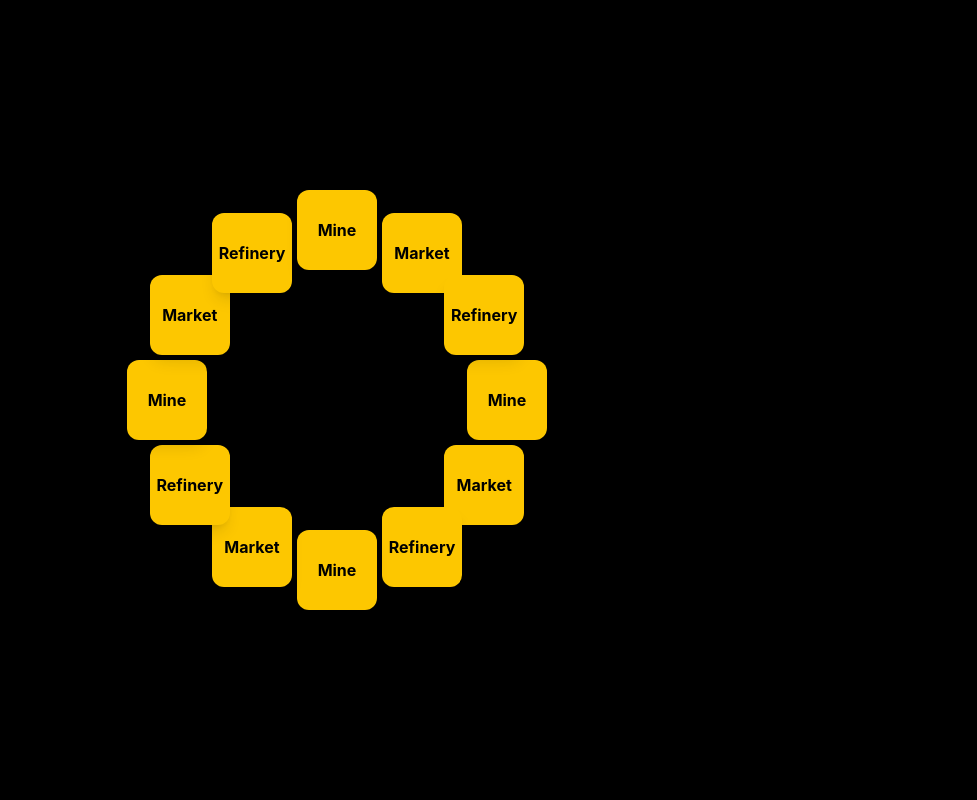
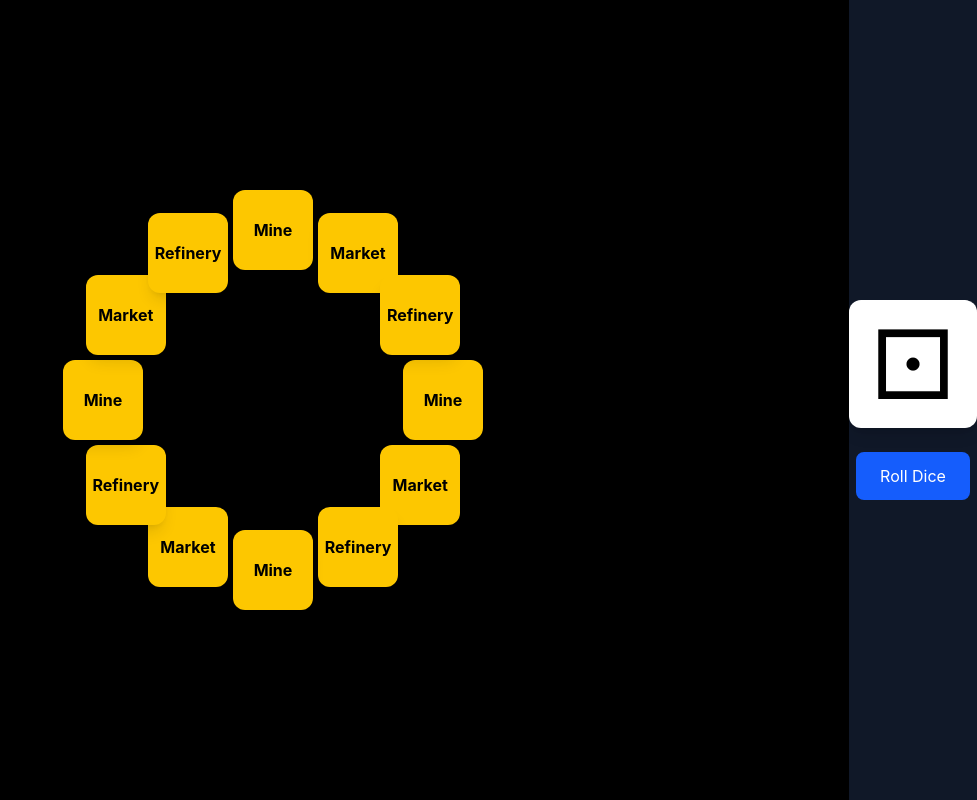
Before and after one commit to bhoomikasingh1825-png/Market-Maruder, a React (Vite) app: page / in a window 1280 px wide. Shown: the whole page, without its empty margins (303-1280 px from the left). Built offline with nearby package versions, Linux system fonts and the light colour scheme.

Commit message:
Complete Step 2: Dice rolling functionality

```diff
--- a/src/App.jsx
+++ b/src/App.jsx
@@ -8,7 +8,8 @@ function App() {
   return (
     <>
     <div  className="min-h-screen bg-black flex items-center justify-center">
-      <Board />
+      <Board/>
+      <Dice/>
       </div>
     </>
   )
--- a/src/Components/Dice.jsx
+++ b/src/Components/Dice.jsx
@@ -1,10 +1,26 @@
+import { useState } from "react"
+
 function Dice (){
-  return(
-    <div>
-      <h2>
-        Dice
-      </h2>
-    </div>
-  )
+ const [dice,setDice] = useState(1);
+
+const dicefaces = ["⚀", "⚁", "⚂", "⚃", "⚄", "⚅"];
+
+function Roll (){
+  const RandomNum = Math.floor (Math.random()*6)+1;
+  setDice(RandomNum)
 }
-export default Dice
+
+// dice
+return (
+  <div  className="min-h-screen flex flex-col items-center justify-center bg-gray-900">
+     <h2 className="text-8xl bg-white w-32 h-32 rounded-xl flex items-center justify-center shadow-lg">{dicefaces[dice - 1]}</h2>
+     <button onClick={Roll}
+           className="mt-6 px-6 py-3 bg-blue-600 text-white rounded-lg hover:bg-blue-700">
+
+        Roll Dice
+      </button>
+  </div>
+);
+
+}
+export default Dice;
```
